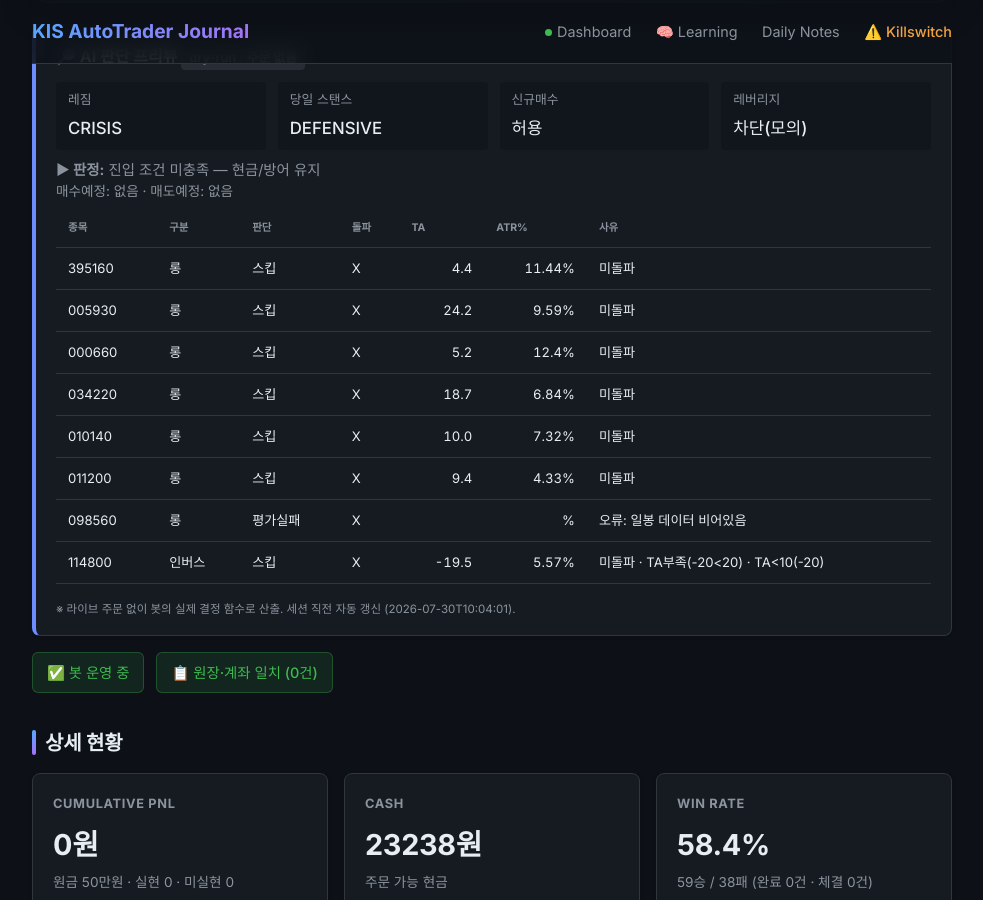
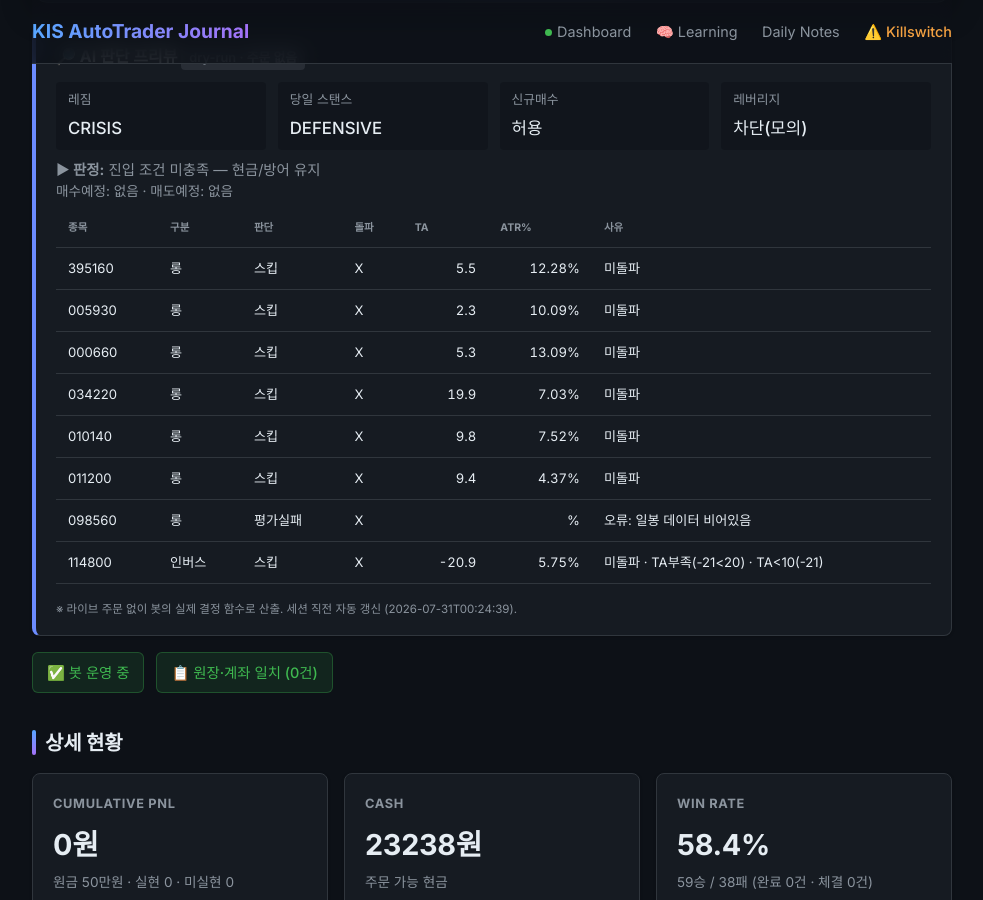
Before and after one commit to BudongJW/kis-trading-journal, a Jekyll site: the page built from index.html, in a window 1280 px wide and 900 px high, scrolled down 351 px. Shown: the whole window, without its empty margins (148-1131 px from the left). Built offline with Jekyll 4.4.1, drawn with Linux system fonts in a browser that asks for light colours; nearby versions of some CDN libraries.

Commit message:
auto: dry-run preview 07-30 15:25Z

```diff
--- a/_data/dry_run.json
+++ b/_data/dry_run.json
@@ -1,10 +1,10 @@
 {
-  "generated_at": "2026-07-30T10:04:01",
+  "generated_at": "2026-07-31T00:24:39",
   "mode": "DRY-RUN (읽기 전용, 주문 없음)",
   "market": {
     "regime": "CRISIS",
     "regime_blind": false,
-    "regime_detail": "카나리아 1/2 음전환 | HMM bear (73%) → BEAR 격상 | ⚡급락 트리거 CRISIS → BEAR에서 CRISIS 격상 (급락 CRISIS (1일 -0.1%, 3일 -16.9%))",
+    "regime_detail": "카나리아 1/2 음전환 | HMM bear (73%) → BEAR 격상 | ⚡급락 트리거 CRISIS → BEAR에서 CRISIS 격상 (급락 CRISIS (1일 -2.0%, 3일 -18.5%))",
     "day_stance": "DEFENSIVE",
     "day_stance_forced": false,
     "briefing": "오늘 스탠스 방어(DEFENSIVE) · 레짐 CRISIS·신뢰도 17% · 美 오버나이트 bearish(-1.7%) · 예산 25%·최대 1종목·허용 인버스",
@@ -26,8 +26,8 @@
       "type": "롱",
       "decision": "스킵",
       "breakout": false,
-      "ta": 4.4,
-      "atr_pct": 11.44,
+      "ta": 5.5,
+      "atr_pct": 12.28,
       "fee_gate_ok": true,
       "why_skip": "미돌파"
     },
@@ -36,8 +36,8 @@
       "type": "롱",
       "decision": "스킵",
       "breakout": false,
-      "ta": 24.2,
-      "atr_pct": 9.59,
+      "ta": 2.3,
+      "atr_pct": 10.09,
       "fee_gate_ok": true,
       "why_skip": "미돌파"
     },
@@ -46,8 +46,8 @@
       "type": "롱",
       "decision": "스킵",
       "breakout": false,
-      "ta": 5.2,
-      "atr_pct": 12.4,
+      "ta": 5.3,
+      "atr_pct": 13.09,
       "fee_gate_ok": true,
       "why_skip": "미돌파"
     },
@@ -56,8 +56,8 @@
       "type": "롱",
       "decision": "스킵",
       "breakout": false,
-      "ta": 18.7,
-      "atr_pct": 6.84,
+      "ta": 19.9,
+      "atr_pct": 7.03,
       "fee_gate_ok": true,
       "why_skip": "미돌파"
     },
@@ -66,8 +66,8 @@
       "type": "롱",
       "decision": "스킵",
       "breakout": false,
-      "ta": 10.0,
-      "atr_pct": 7.32,
+      "ta": 9.8,
+      "atr_pct": 7.52,
       "fee_gate_ok": true,
       "why_skip": "미돌파"
     },
@@ -77,7 +77,7 @@
       "decision": "스킵",
       "breakout": false,
       "ta": 9.4,
-      "atr_pct": 4.33,
+      "atr_pct": 4.37,
       "fee_gate_ok": true,
       "why_skip": "미돌파"
     },
@@ -93,15 +93,15 @@
       "entry_via": "-",
       "decision": "스킵",
       "breakout": false,
-      "ta": -19.5,
-      "atr_pct": 5.57,
+      "ta": -20.9,
+      "atr_pct": 5.75,
       "fee_gate_ok": true,
-      "why_skip": "미돌파 · TA부족(-20<20) · TA<10(-20)"
+      "why_skip": "미돌파 · TA부족(-21<20) · TA<10(-21)"
     }
   ],
   "gap_recovery": {
     "enabled_live": true,
-    "now_kst": "10:04",
+    "now_kst": "00:25",
     "window": "09:00~09:20",
     "candidates": [
       {
@@ -109,7 +109,7 @@
         "name": "KODEX 미국나스닥100TR",
         "decision": "스킵",
         "gap_open_pct": -2.96,
-        "intraday_pct": 1.17,
+        "intraday_pct": -2.75,
         "in_window": false,
         "reason": "CRISIS 레짐 제외"
       },
@@ -118,7 +118,7 @@
         "name": "삼성전자",
         "decision": "스킵",
         "gap_open_pct": 2.64,
-        "intraday_pct": -1.4,
+        "intraday_pct": -3.27,
         "in_window": false,
         "reason": "CRISIS 레짐 제외"
       },
@@ -127,7 +127,7 @@
         "name": "SK하이닉스",
         "decision": "스킵",
         "gap_open_pct": -2.86,
-        "intraday_pct": -0.07,
+        "intraday_pct": -2.87,
         "in_window": false,
         "reason": "CRISIS 레짐 제외"
       },
@@ -136,7 +136,7 @@
         "name": "LG디스플레이",
         "decision": "스킵",
         "gap_open_pct": -5.25,
-        "intraday_pct": 6.28,
+        "intraday_pct": 5.17,
         "in_window": false,
         "reason": "CRISIS 레짐 제외"
       },
@@ -145,7 +145,7 @@
         "name": "삼성중공업",
         "decision": "스킵",
         "gap_open_pct": -2.99,
-        "intraday_pct": 8.93,
+        "intraday_pct": 9.19,
         "in_window": false,
         "reason": "CRISIS 레짐 제외"
       },
@@ -154,7 +154,7 @@
         "name": "HMM",
         "decision": "스킵",
         "gap_open_pct": 0.0,
-        "intraday_pct": 2.96,
+        "intraday_pct": 1.98,
         "in_window": false,
         "reason": "CRISIS 레짐 제외"
       },
@@ -171,17 +171,17 @@
   },
   "morning_momentum": {
     "enabled_live": true,
-    "now_kst": "10:04",
+    "now_kst": "00:25",
     "window": "09:00~14:00",
     "up_th": 0.6,
     "down_th": 0.6,
     "benchmark": "069500",
     "direction": "none",
-    "in_window": true,
-    "move_pct": 0.12,
-    "intraday_pct": 0.24,
+    "in_window": false,
+    "move_pct": -2.0,
+    "intraday_pct": -1.89,
     "would_enter": false,
-    "reason": "임계 미달 (전일대비 +0.12%, 시가대비 +0.24%)"
+    "reason": "윈도 밖(00:25∉09:00~14:00)"
   },
   "us_entry_candidates": [
     {
@@ -198,27 +198,27 @@
       "type": "long",
       "decision": "스킵",
       "breakout": false,
-      "ta": 1.3,
-      "atr_pct": 1.15,
-      "why_skip": "미돌파 · TA부족(+1)"
+      "ta": 0.3,
+      "atr_pct": 1.09,
+      "why_skip": "미돌파 · TA부족(+0)"
     },
     {
       "symbol": "XLF",
       "type": "long",
       "decision": "스킵",
       "breakout": false,
-      "ta": 2.9,
-      "atr_pct": 1.14,
-      "why_skip": "미돌파 · TA부족(+3)"
+      "ta": 1.6,
+      "atr_pct": 1.15,
+      "why_skip": "미돌파 · TA부족(+2)"
     },
     {
       "symbol": "SH",
       "type": "inverse",
       "decision": "스킵",
-      "breakout": true,
-      "ta": -4.0,
-      "atr_pct": 0.89,
-      "why_skip": "TA부족(-4)"
+      "breakout": false,
+      "ta": 11.5,
+      "atr_pct": 0.88,
+      "why_skip": "미돌파 · TA부족(+12)"
     },
     {
       "symbol": "PSQ",
@@ -231,18 +231,18 @@
       "type": "defensive",
       "decision": "스킵",
       "breakout": false,
-      "ta": 6.8,
+      "ta": 0.2,
       "atr_pct": 0.55,
-      "why_skip": "미돌파 · TA부족(+7) · 수수료게이트"
+      "why_skip": "미돌파 · TA부족(+0) · 수수료게이트"
     },
     {
       "symbol": "SHY",
       "type": "defensive",
       "decision": "스킵",
-      "breakout": true,
-      "ta": -10.2,
+      "breakout": false,
+      "ta": 1.8,
       "atr_pct": 0.08,
-      "why_skip": "TA부족(-10) · 수수료게이트"
+      "why_skip": "미돌파 · TA부족(+2) · 수수료게이트"
     }
   ],
   "us_summary": {
```
